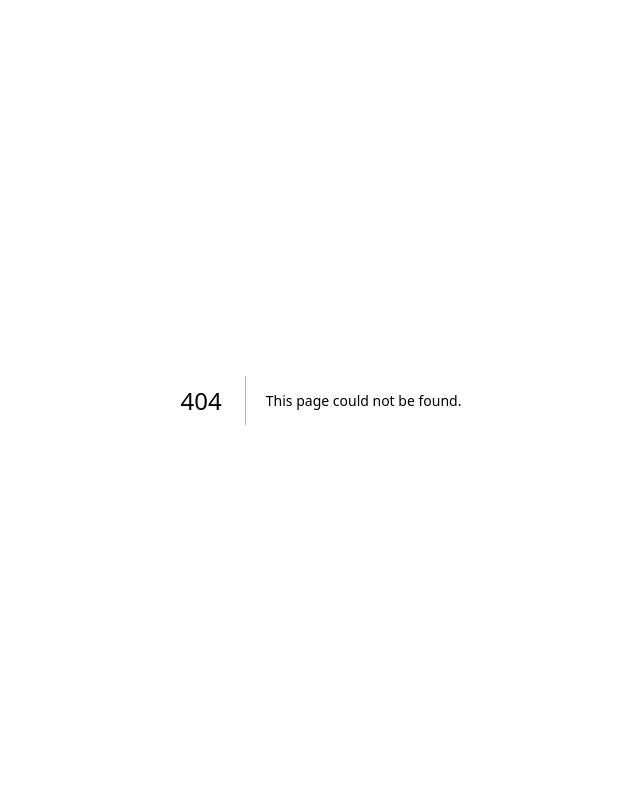
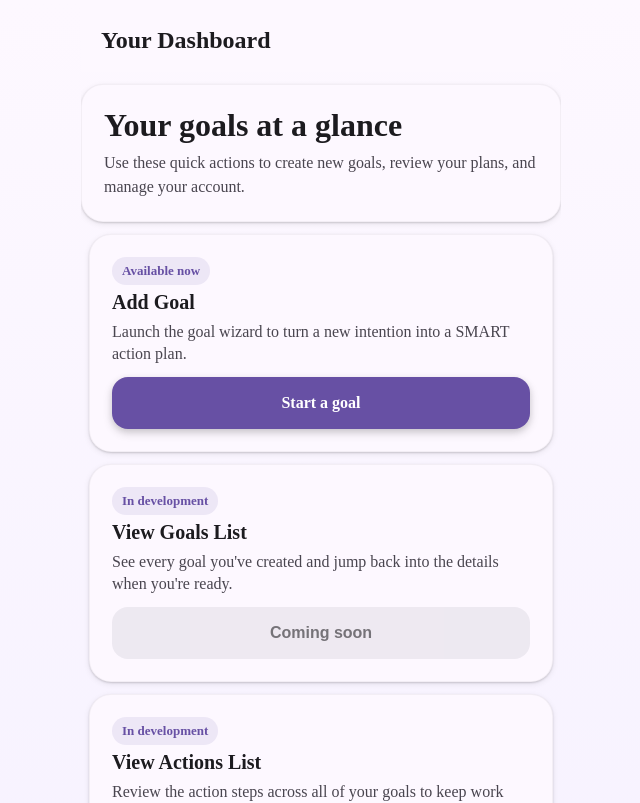
Before and after one commit to todayhardworking/Action-Coach, a Next.js app: page /dashboard in a window 1280 px wide. Before the commit this address had no page. Shown: the top 803 px of the page, without its empty margins (319-959 px from the left). Built offline with nearby package versions, Linux system fonts and the light colour scheme.

Commit message:
Add dashboard quick actions page

```diff
--- /dev/null
+++ b/app/dashboard/page.tsx
@@ -0,0 +1,77 @@
+import Link from "next/link";
+import { AppBarTop } from "../../components/md3/AppBarTop";
+import { StepCard } from "../../components/md3/StepCard";
+import { StepDescription } from "../../components/md3/StepDescription";
+import { StepTitle } from "../../components/md3/StepTitle";
+import styles from "../../components/md3/md3.module.css";
+
+const features = [
+  {
+    title: "Add Goal",
+    description: "Launch the goal wizard to turn a new intention into a SMART action plan.",
+    href: "/goal-wizard",
+    status: "Available now",
+    cta: "Start a goal",
+  },
+  {
+    title: "View Goals List",
+    description: "See every goal you've created and jump back into the details when you're ready.",
+    href: null,
+    status: "In development",
+    cta: "View goals",
+  },
+  {
+    title: "View Actions List",
+    description: "Review the action steps across all of your goals to keep work moving forward.",
+    href: null,
+    status: "In development",
+    cta: "View actions",
+  },
+  {
+    title: "Delete Account & Data",
+    description: "Manage your data footprint and request removal of your account and saved items.",
+    href: null,
+    status: "In development",
+    cta: "Delete account",
+  },
+];
+
+export default function DashboardPage() {
+  return (
+    <div className={styles.surfaceContainer}>
+      <div className={styles.wizardShell}>
+        <AppBarTop title="Your Dashboard" />
+        <StepCard>
+          <StepTitle>Your goals at a glance</StepTitle>
+          <StepDescription>
+            Use these quick actions to create new goals, review your plans, and manage your account.
+          </StepDescription>
+        </StepCard>
+        <div className={styles.contentStack}>
+          {features.map(({ title, description, href, status, cta }) => (
+            <StepCard key={title}>
+              <div className={styles.featureCardContent}>
+                <div>
+                  <div className={styles.chip}>{status}</div>
+                  <h3 className={styles.featureTitle}>{title}</h3>
+                  <p className={styles.featureDescription}>{description}</p>
+                </div>
+                <div className={styles.featureActions}>
+                  {href ? (
+                    <Link href={href} className={`${styles.filledButton} ${styles.linkButton}`}>
+                      {cta}
+                    </Link>
+                  ) : (
+                    <button type="button" className={styles.tonalButton} disabled>
+                      Coming soon
+                    </button>
+                  )}
+                </div>
+              </div>
+            </StepCard>
+          ))}
+        </div>
+      </div>
+    </div>
+  );
+}
--- a/components/md3/md3.module.css
+++ b/components/md3/md3.module.css
@@ -61,6 +61,39 @@
   color: var(--md3-on-surface-variant);
   margin: 8px 0 0;
   white-space: pre-line;
+}
+
+.featureCardContent {
+  display: flex;
+  flex-direction: column;
+  gap: 12px;
+}
+
+.featureTitle {
+  margin: 4px 0 0;
+  font-size: 20px;
+  line-height: 26px;
+  font-weight: 700;
+  color: var(--md3-on-surface);
+}
+
+.featureDescription {
+  margin: 6px 0 0;
+  color: var(--md3-on-surface-variant);
+  line-height: 22px;
+}
+
+.featureActions {
+  display: flex;
+  gap: 10px;
+  width: 100%;
+}
+
+.linkButton {
+  text-decoration: none;
+  display: inline-flex;
+  justify-content: center;
+  align-items: center;
 }
 
 .stepCard {
```
